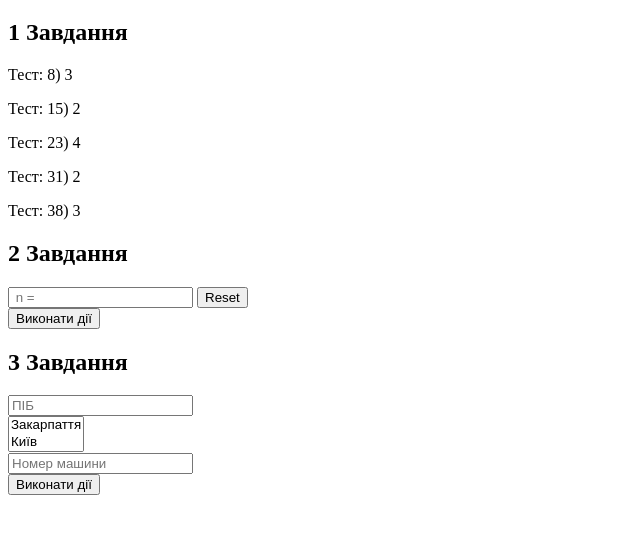
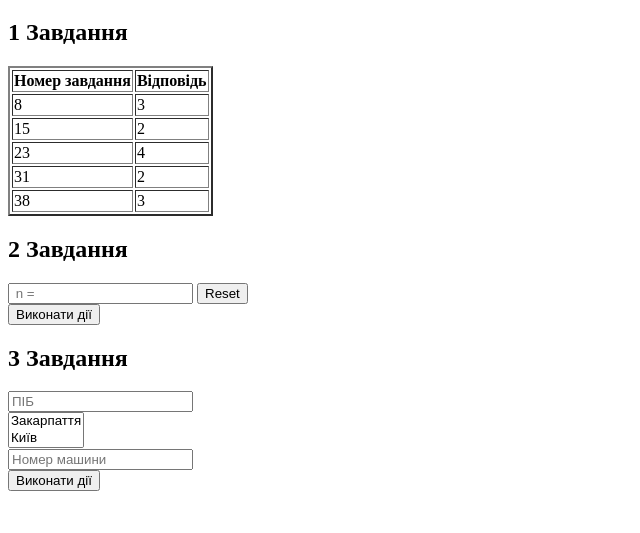
Before and after one commit to IhorDovhanych/WEBprograming, a plain HTML site: page MKR/MKR.html in a window 1280 px wide. Shown: the part 61-594 px from the top of the page, without its empty margins (0-640 px from the left). Drawn offline with Linux system fonts and the light colour scheme.

Commit message:
оновив

```diff
--- a/MKR/MKR.html
+++ b/MKR/MKR.html
@@ -11,11 +11,36 @@
 <body>
     <h1>МКР</h1>
     <h2>1 Завдання</h2>
-    <p> Тест: 8) 3 </p>
-    <p> Тест: 15) 2 </p>
-    <p> Тест: 23) 4 </p>
-    <p> Тест: 31) 2 </p>
-    <p> Тест: 38) 3 </p>
+    <table border="2px">
+        <tr>
+            <th>
+                Номер завдання
+            </th>
+            <th>
+                Відповідь
+            </th>
+        </tr>
+        <tr>
+            <td>8</td>
+            <td>3</td>
+        </tr>
+        <tr>
+            <td>15</td>
+            <td>2</td>
+        </tr>
+        <tr>
+            <td>23</td>
+            <td>4</td>
+        </tr>
+        <tr>
+            <td>31</td>
+            <td>2</td>
+        </tr>
+        <tr>
+            <td>38</td>
+            <td>3</td>
+        </tr>
+    </table>
 
     <h2>2 Завдання</h2>
 
--- a/Site/styles.css
+++ b/Site/styles.css
@@ -48,7 +48,7 @@ header form{
 .login {
     width: 25%;
     position: absolute;
-    right: -100px;
+    left: 82%;
     top: 0px;
     padding-top: 5px;
  }
```
Also changed, not shown: MKR/MKR.js (line endings or trailing spaces), 1 other file.
